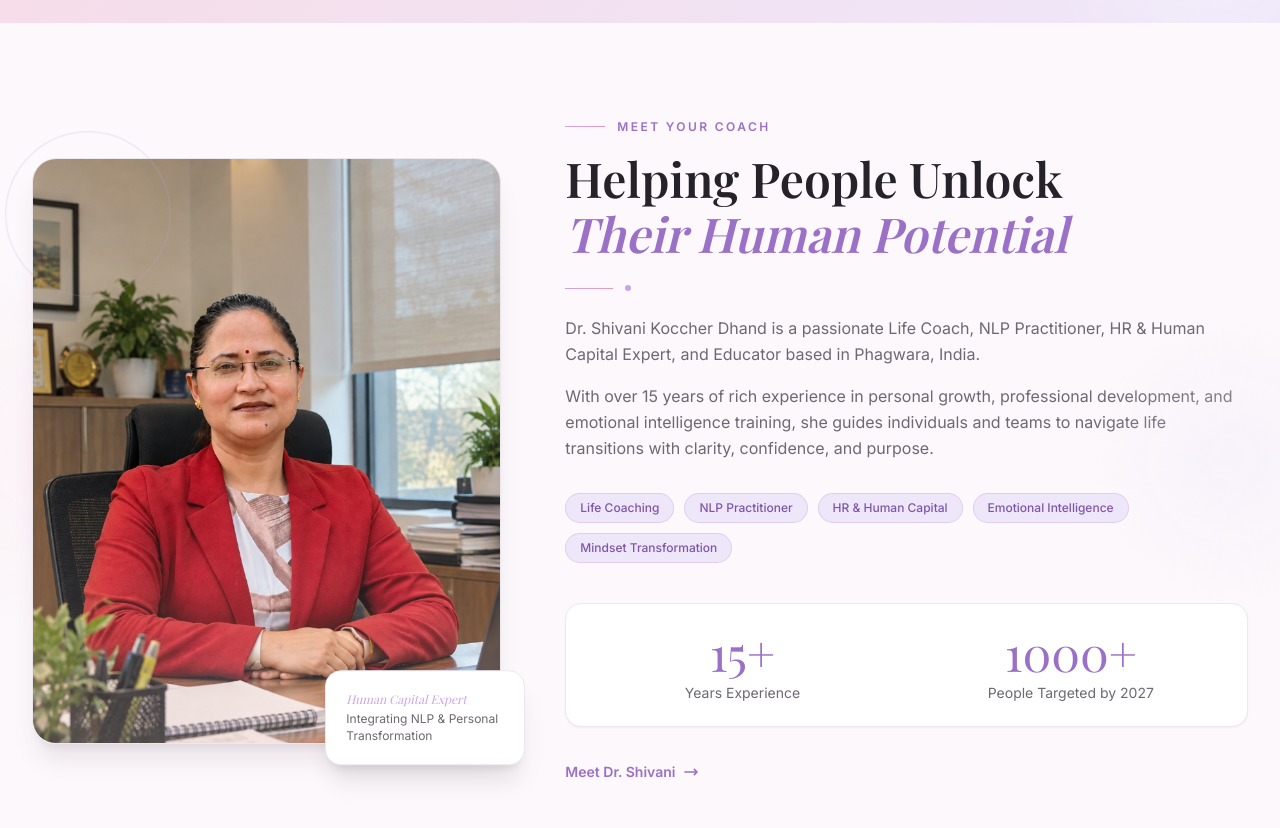
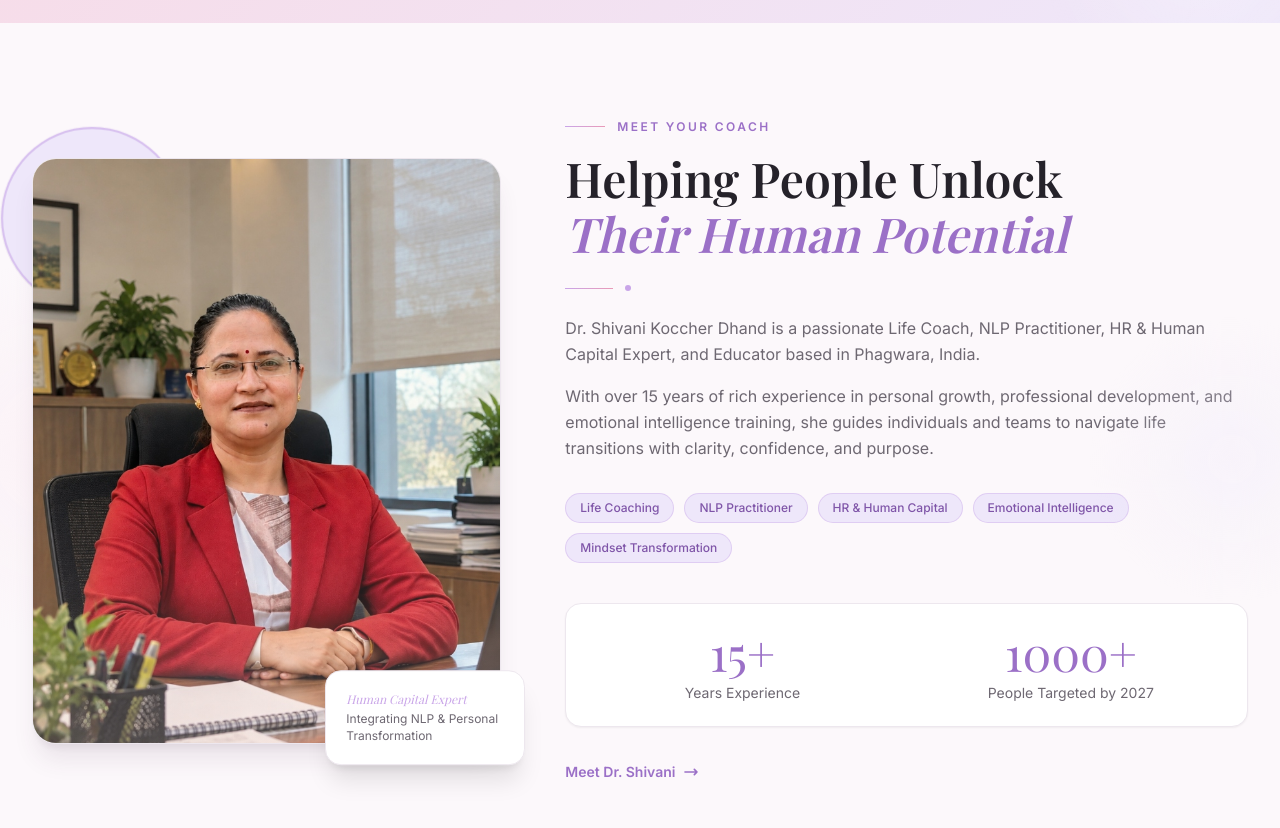
Before and after one commit to DreamtoProgram/LifeBloom, a Next.js app: page / in a window 1280 px wide. Shown: the part 3000-3828 px from the top of the page. Built offline with nearby package versions, Linux system fonts and the light colour scheme; a web font is replaced by a local one.

Commit message:
style(home): style decorative founder circle with solid lavender fill and layered behind portrait

```diff
--- a/components/home/FounderSection.tsx
+++ b/components/home/FounderSection.tsx
@@ -31,8 +31,15 @@ export function FounderSection() {
         <div className="grid grid-cols-1 lg:grid-cols-12 gap-12 lg:gap-16 items-center">
           {/* LEFT — Portrait */}
           <div className="lg:col-span-5 relative">
-            <AnimatedSection direction="scale" delay={50}>
-              <div className="relative rounded-3xl overflow-hidden aspect-[4/5] shadow-xl shadow-[rgba(74,52,80,0.10)] border border-[#EDE7EE] transition-transform duration-700 hover:scale-[1.01]">
+            <AnimatedSection direction="scale" delay={50} className="relative">
+              {/* Decorative solid lavender circle overlapping behind image */}
+              <div
+                className="absolute -top-5 -left-4 sm:-top-7 sm:-left-7 w-36 h-36 sm:w-44 sm:h-44 rounded-full bg-[#EEE7FA] border-2 border-[#C9A5E8]/60 pointer-events-none animate-pulse-soft z-0 shadow-xs"
+                aria-hidden="true"
+              />
+
+              {/* Foreground Image Card */}
+              <div className="relative z-10 rounded-3xl overflow-hidden aspect-[4/5] shadow-xl shadow-[rgba(74,52,80,0.10)] border border-[#EDE7EE] transition-transform duration-700 hover:scale-[1.01] bg-white">
                 <Image
                   src="/founder.jpg"
                   alt="Dr. Shivani Koccher Dhand — Founder & Lead Coach at Shivi"
@@ -48,18 +55,12 @@ export function FounderSection() {
               </div>
 
               {/* Credential badge (bottom right of image) with subtle float */}
-              <div className="absolute -bottom-4 right-2 sm:-bottom-6 sm:-right-6 bg-white text-[#25222A] rounded-2xl p-4 sm:p-5 shadow-xl z-10 max-w-[190px] sm:max-w-[200px] border border-[#EDE7EE] animate-bounce-subtle">
+              <div className="absolute -bottom-4 right-2 sm:-bottom-6 sm:-right-6 bg-white text-[#25222A] rounded-2xl p-4 sm:p-5 shadow-xl z-20 max-w-[190px] sm:max-w-[200px] border border-[#EDE7EE] animate-bounce-subtle">
                 <p className="font-serif text-xs italic text-[#C9A5E8] mb-1">Human Capital Expert</p>
                 <p className="font-sans text-xs text-[#6E6872] leading-snug">
                   Integrating NLP &amp; Personal Transformation
                 </p>
               </div>
-
-              {/* Decorative lavender ring with breathing pulse */}
-              <div
-                className="absolute -top-6 -left-6 w-40 h-40 rounded-full border border-[#C9A5E8]/30 pointer-events-none animate-pulse-soft"
-                aria-hidden="true"
-              />
             </AnimatedSection>
           </div>
 
```
